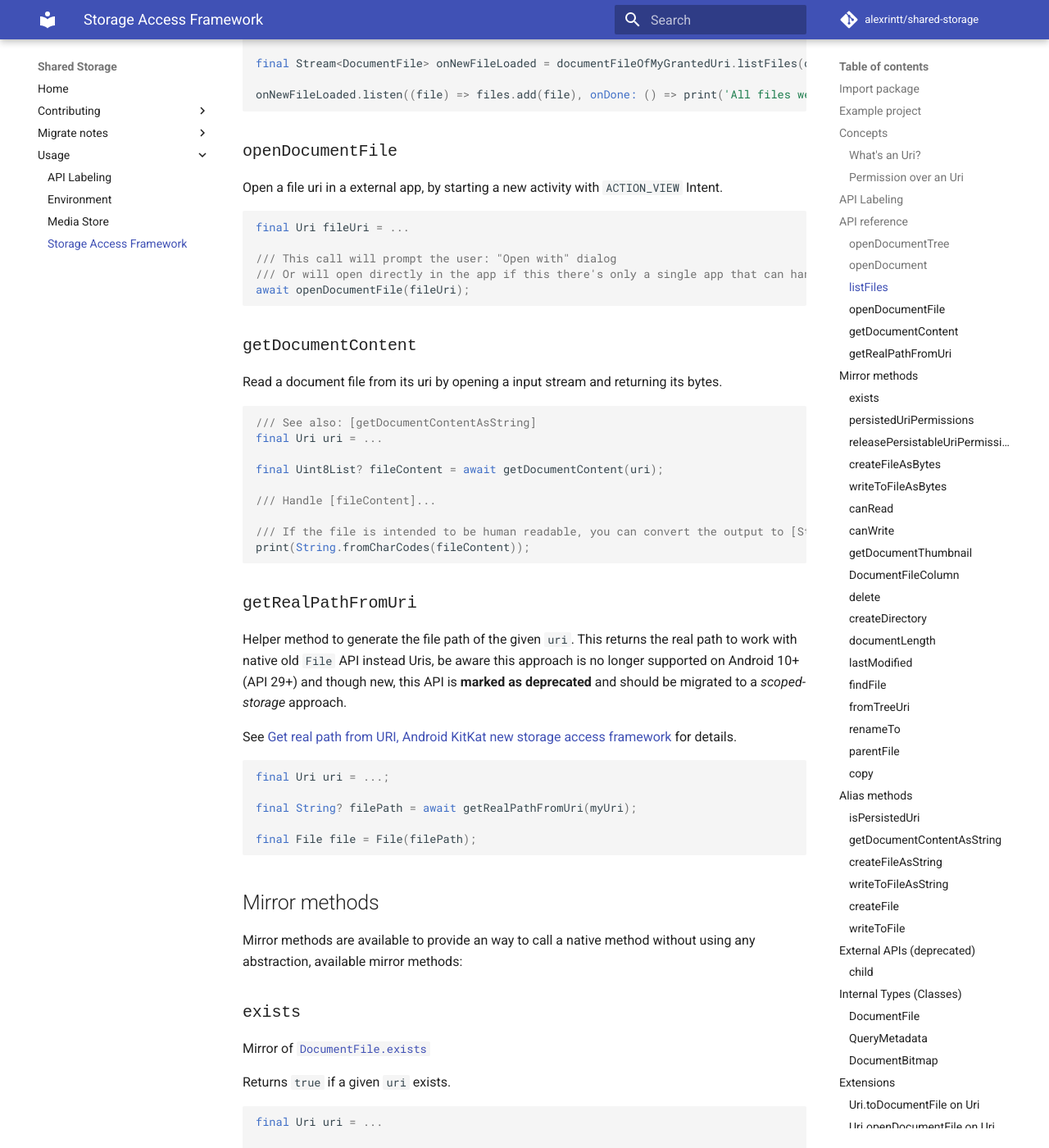
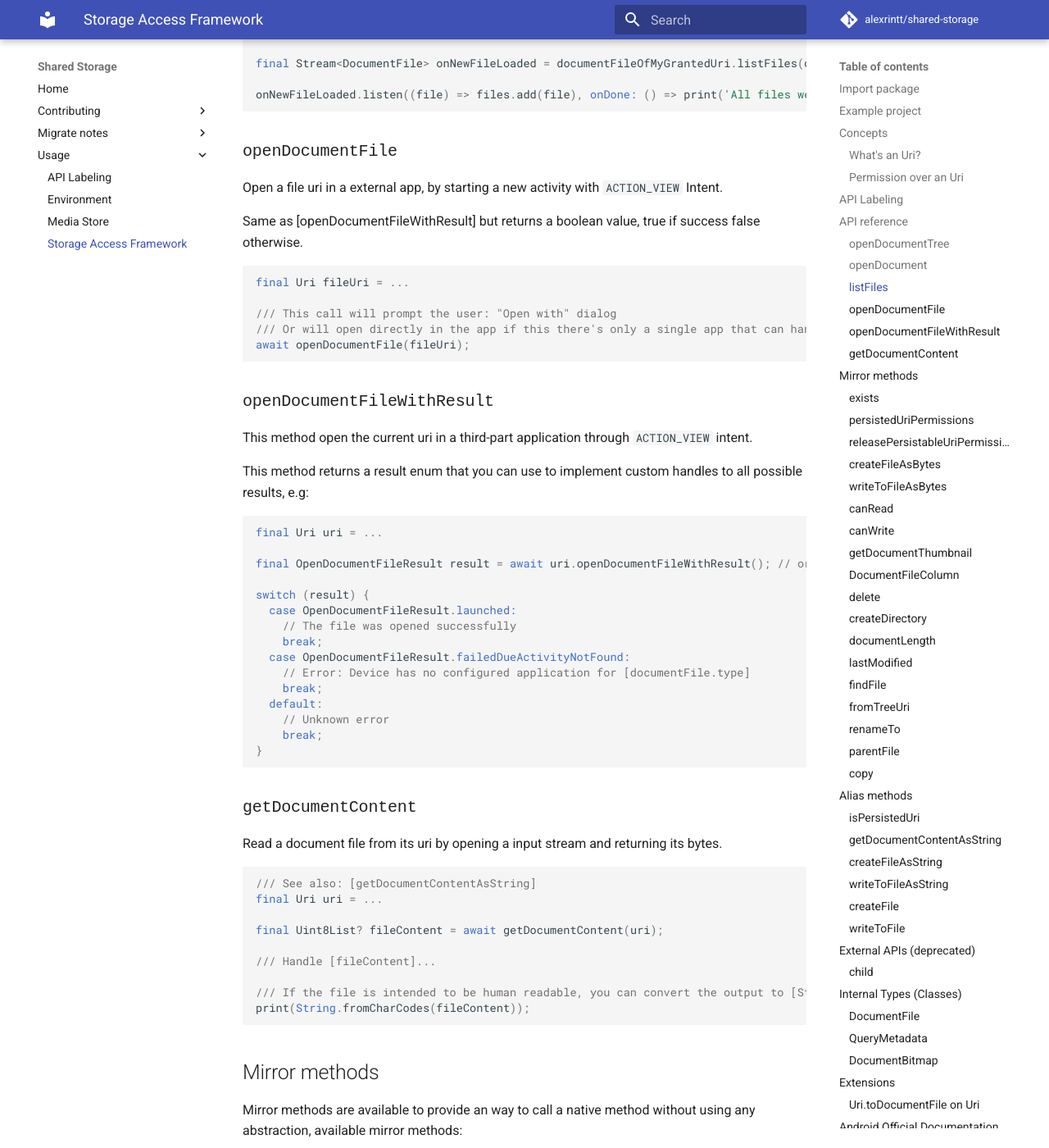
Before and after one commit to alexrintt/shared-storage, an MkDocs documentation site: the page built from docs/Usage/Storage Access Framework.md, in a window 1280 px wide and 1400 px high, scrolled down 3260 px. Shown: the whole window at 82% size. Built offline with MkDocs 1.6.1 and Material for MkDocs 9.7.7, drawn with Linux system fonts in a browser that asks for light colours; comment, search, counter and statistics services are not loaded; some of the changed text lies outside the part shown.

Commit message:
Add docs for [openDocumentFileWithResult]

````diff
--- a/docs/Usage/Storage Access Framework.md
+++ b/docs/Usage/Storage Access Framework.md
@@ -140,12 +140,38 @@ onNewFileLoaded.listen((file) => files.add(file), onDone: () => print('All files
 
 Open a file uri in a external app, by starting a new activity with `ACTION_VIEW` Intent.
 
+Same as [openDocumentFileWithResult] but returns a boolean value, true if success false otherwise.
+
 ```dart
 final Uri fileUri = ...
 
 /// This call will prompt the user: "Open with" dialog
 /// Or will open directly in the app if this there's only a single app that can handle this file type.
 await openDocumentFile(fileUri);
+```
+
+### <samp>openDocumentFileWithResult</samp>
+
+This method open the current uri in a third-part application through `ACTION_VIEW` intent.
+
+This method returns a result enum that you can use to implement custom handles to all possible results, e.g:
+
+```dart
+final Uri uri = ...
+
+final OpenDocumentFileResult result = await uri.openDocumentFileWithResult(); // or openDocumentFileWithResult(documentFile)
+
+switch (result) {
+  case OpenDocumentFileResult.launched:
+    // The file was opened successfully
+    break;
+  case OpenDocumentFileResult.failedDueActivityNotFound:
+    // Error: Device has no configured application for [documentFile.type]
+    break;
+  default:
+    // Unknown error
+    break;
+}
 ```
 
 ### <samp>getDocumentContent</samp>
@@ -162,20 +188,6 @@ final Uint8List? fileContent = await getDocumentContent(uri);
 
 /// If the file is intended to be human readable, you can convert the output to [String]:
 print(String.fromCharCodes(fileContent));
-```
-
-### <samp>getRealPathFromUri</samp>
-
-Helper method to generate the file path of the given `uri`. This returns the real path to work with native old `File` API instead Uris, be aware this approach is no longer supported on Android 10+ (API 29+) and though new, this API is **marked as deprecated** and should be migrated to a _scoped-storage_ approach.
-
-See [Get real path from URI, Android KitKat new storage access framework](https://stackoverflow.com/questions/20067508/get-real-path-from-uri-android-kitkat-new-storage-access-framework/20559175#20559175) for details.
-
-```dart
-final Uri uri = ...;
-
-final String? filePath = await getRealPathFromUri(myUri);
-
-final File file = File(filePath);
 ```
 
 ## Mirror methods
@@ -717,18 +729,6 @@ final Uri uri = ...
 final DocumentFile? documentFile = uri.toDocumentFile();
 ```
 
-### <samp>Uri.openDocumentFile on [`Uri`](https://api.dart.dev/stable/2.17.1/dart-core/Uri-class.html)</samp>
-
-<samp>Alias for `openDocumentFile(this)`</samp>
-
-This method open the current uri in a third-part application through `ACTION_VIEW` intent.
-
-```dart
-final Uri uri = ...
-
-await uri.openDocumentFile();
-```
-
 ## Android Official Documentation
 
 The **Storage Access Framework** [official documentation is available here.](https://developer.android.com/guide/topics/providers/document-provider)
````
Also changed, not shown: CHANGELOG.md (+1 -0 lines), 2 other files.
